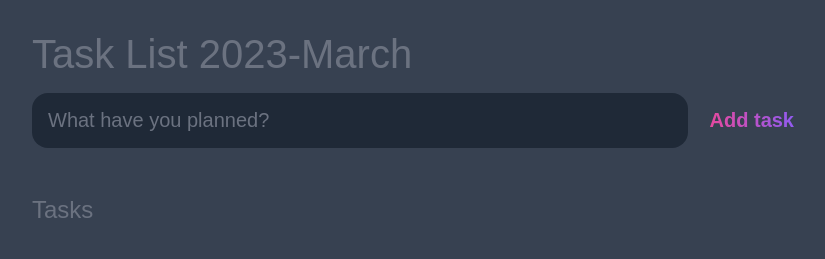
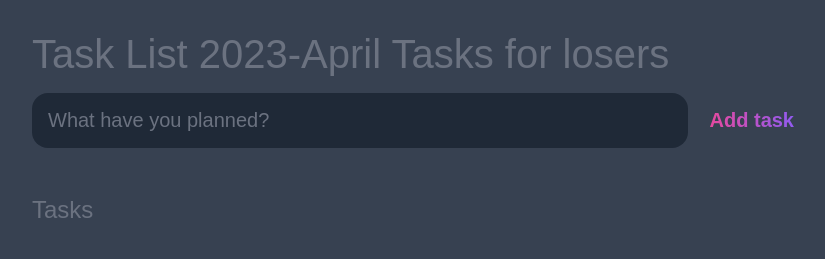
Before and after one commit to Devansh682/To-Do-List, a plain HTML site: page index.html in a window 1280 px wide. Shown: the whole page, without its empty margins (224-1049 px from the left). Drawn offline with Linux system fonts and the light colour scheme.

Commit message:
Month updated

```diff
--- a/index.html
+++ b/index.html
@@ -11,7 +11,7 @@
 <body>
 
 	<header>
-		<h1>Task List 2023-March</h1>
+		<h1>Task List 2023-April Tasks for losers</h1>
 		<form id="new-task-form">
 			<input
 				type="text"
```
